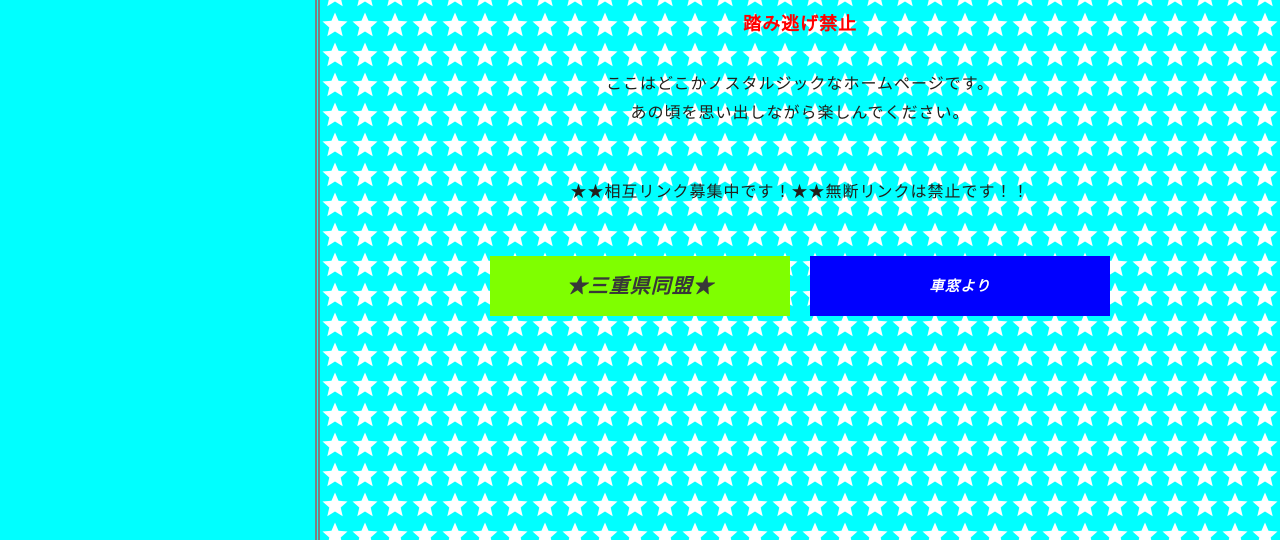
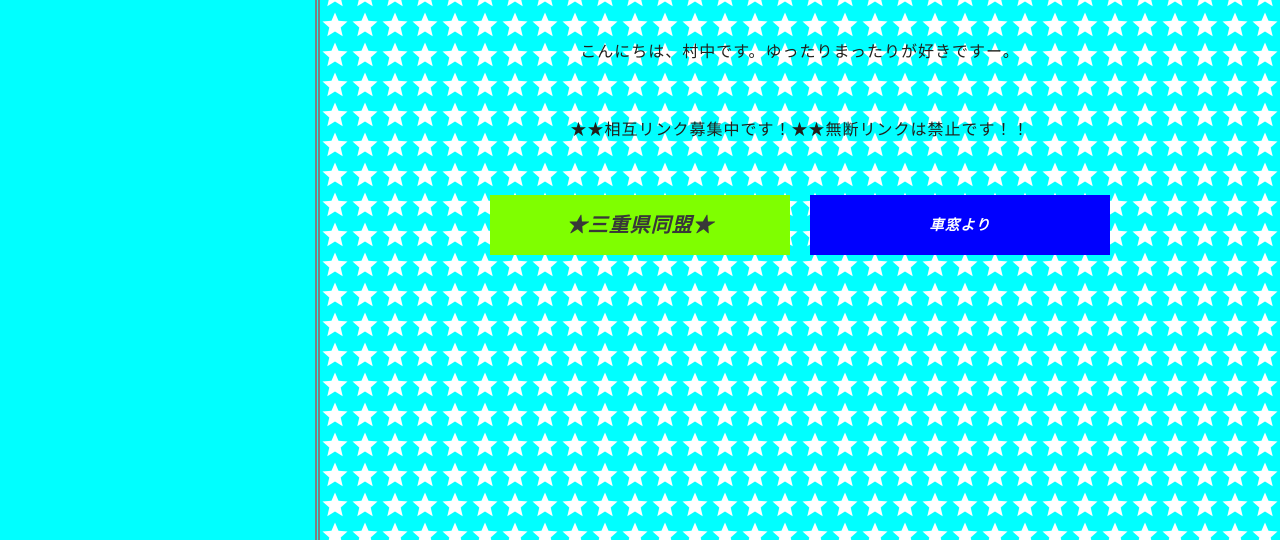
Before and after one commit to NobutakaMuranaka/ayatakaa_chan_profile, a plain HTML site: page index.html in a window 1280 px wide. Shown: the part 260-800 px from the top of the page. Drawn offline with Linux system fonts and the light colour scheme.

Commit message:
不要要素をコメントアウト

```diff
--- a/index.html
+++ b/index.html
@@ -49,9 +49,9 @@
                         <p>↓SNSはこちら↓</p>
                     </div>
                     <a href="https://x.com/ayatakaa_chan" class="twitter" target="_blank">Twitter</a><a href="https://www.instagram.com/ayatakaaa_chan/" class="instagram" target="_blank">Instagram</a>
-                    <p class="blink attention">踏み逃げ禁止</p>
+                    <!-- <p class="blink attention">踏み逃げ禁止</p> -->
                 </div>
-                <p class="m50">ここはどこかノスタルジックなホームページです。<br>あの頃を思い出しながら楽しんでください。</p>
+                <p class="m50">こんにちは、村中です。ゆったりまったりが好きですー。</p>
                 <p class="m50">★★相互リンク募集中です！★★無断リンクは禁止です！！</p>
 
                 <ul class="list_banner">
@@ -69,11 +69,11 @@
                 </h2>
                 <p class="txt_b m30">三重県出身の旅人。旅を通して物事の移り変わりを感じるのが好きです。</p>
                 <p class="txt_b">青春18きっぷ、鉄道、ローカル線、登山、温泉、純喫茶、商店街、遊郭・赤線、近代建築、バブル建築、戦争遺跡、半島、離島、漁港、ご当地グルメ</p>
-                <div class="text_attention">
+                <!-- <div class="text_attention">
                     <p class="niji">
                         <span>カ</span><span>ウ</span><span>ン</span><span>ト</span><span>し</span><span>て</span><span>い</span><span>ま</span><span>せ</span><span>ん</span>
                     </p>
-                </div>
+                </div> -->
             </section>
             <section id="section_3">
                 <h2 class="main_ttl m50">工事中</h2>
```
